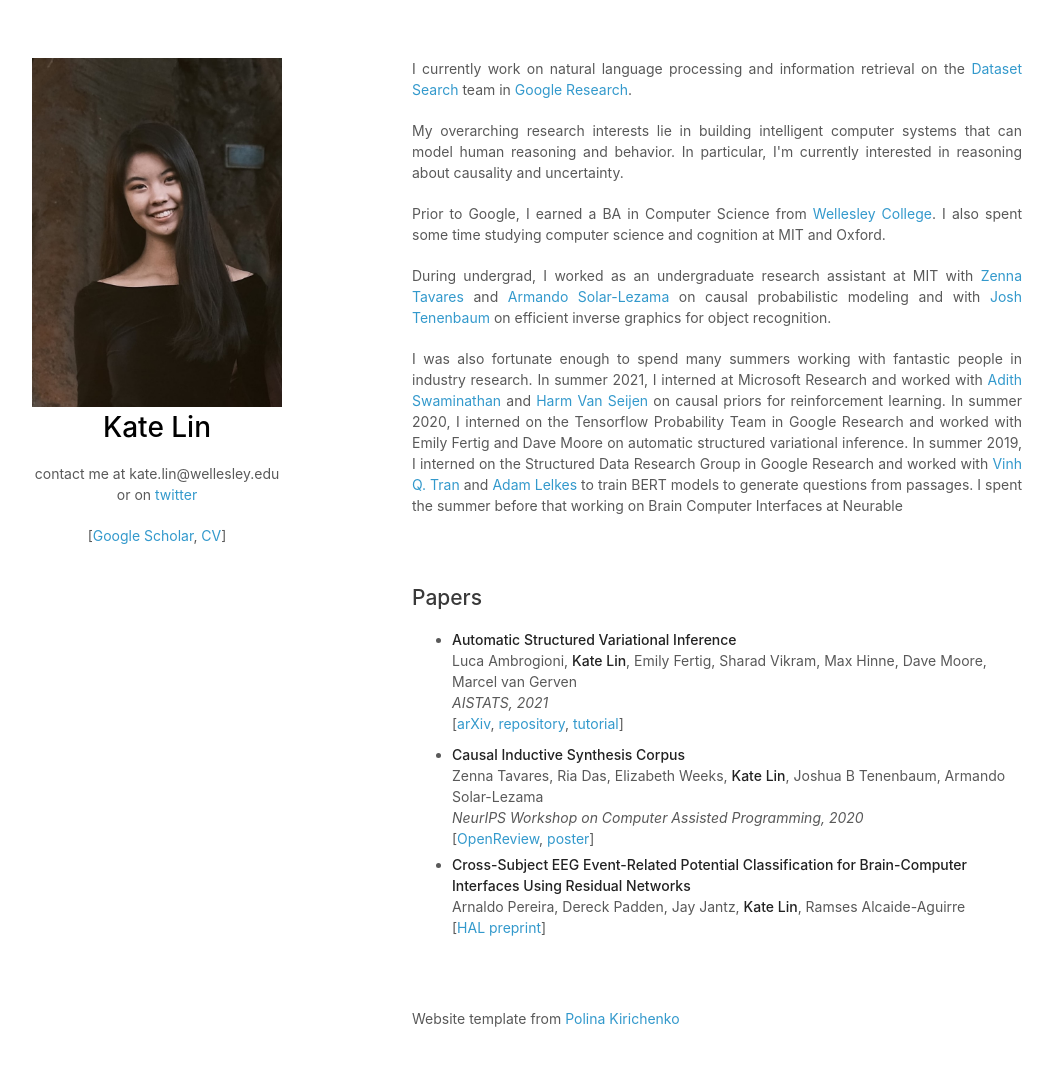
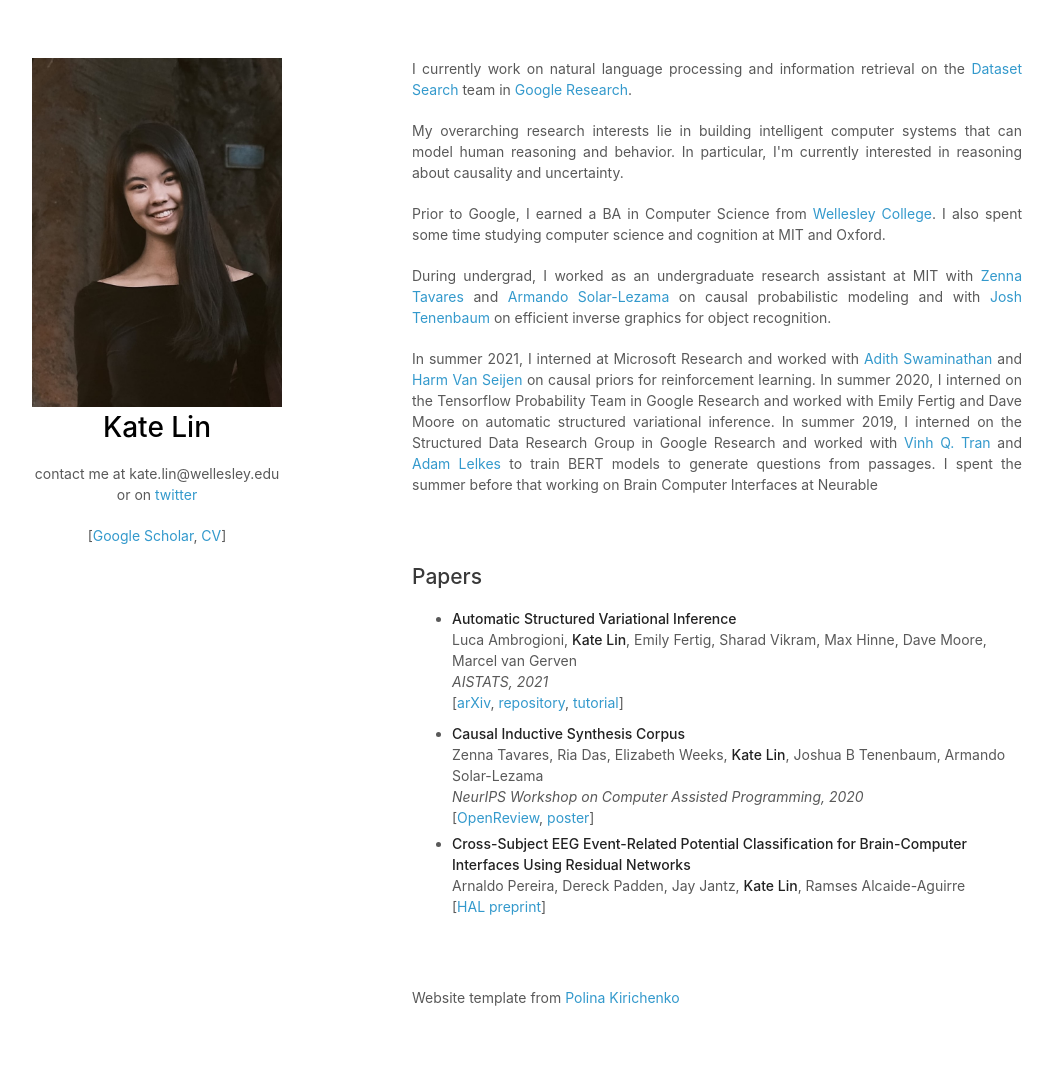
Before and after one commit to kateslin/kateslin.github.io, a plain HTML site: page index.html in a window 1280 px wide. Shown: the whole page, without its empty margins (118-1171 px from the left). After the commit the page ends 1058 px from the top, so only its background shows below. Drawn offline with Linux system fonts and the light colour scheme; files whose address does not match are found by name.

Commit message:
Update index.html

```diff
--- a/index.html
+++ b/index.html
@@ -60,7 +60,7 @@
   <p> During undergrad, I worked as an undergraduate research assistant at MIT with <a href="http://www.zenna.org/" target="_blank">Zenna Tavares</a> and <a href="https://people.csail.mit.edu/asolar/" target="_blank">Armando Solar-Lezama</a>
     on causal probabilistic modeling and with <a href="https://cocosci.mit.edu/josh" target="_blank">Josh Tenenbaum</a> on efficient inverse graphics for object recognition.</p>
 
-  <p>I was also fortunate enough to spend many summers working with fantastic people in industry research. In summer 2021, I interned at Microsoft Research and worked with
+  <p>In summer 2021, I interned at Microsoft Research and worked with
     <a href="https://www.microsoft.com/en-us/research/people/adswamin/" target="_blank">Adith Swaminathan</a>
     and <a href="https://www.microsoft.com/en-us/research/people/havansei/" target="_blank">Harm Van Seijen</a> on causal priors for reinforcement learning.
     In summer 2020, I interned on the Tensorflow Probability Team in Google Research and worked
```
